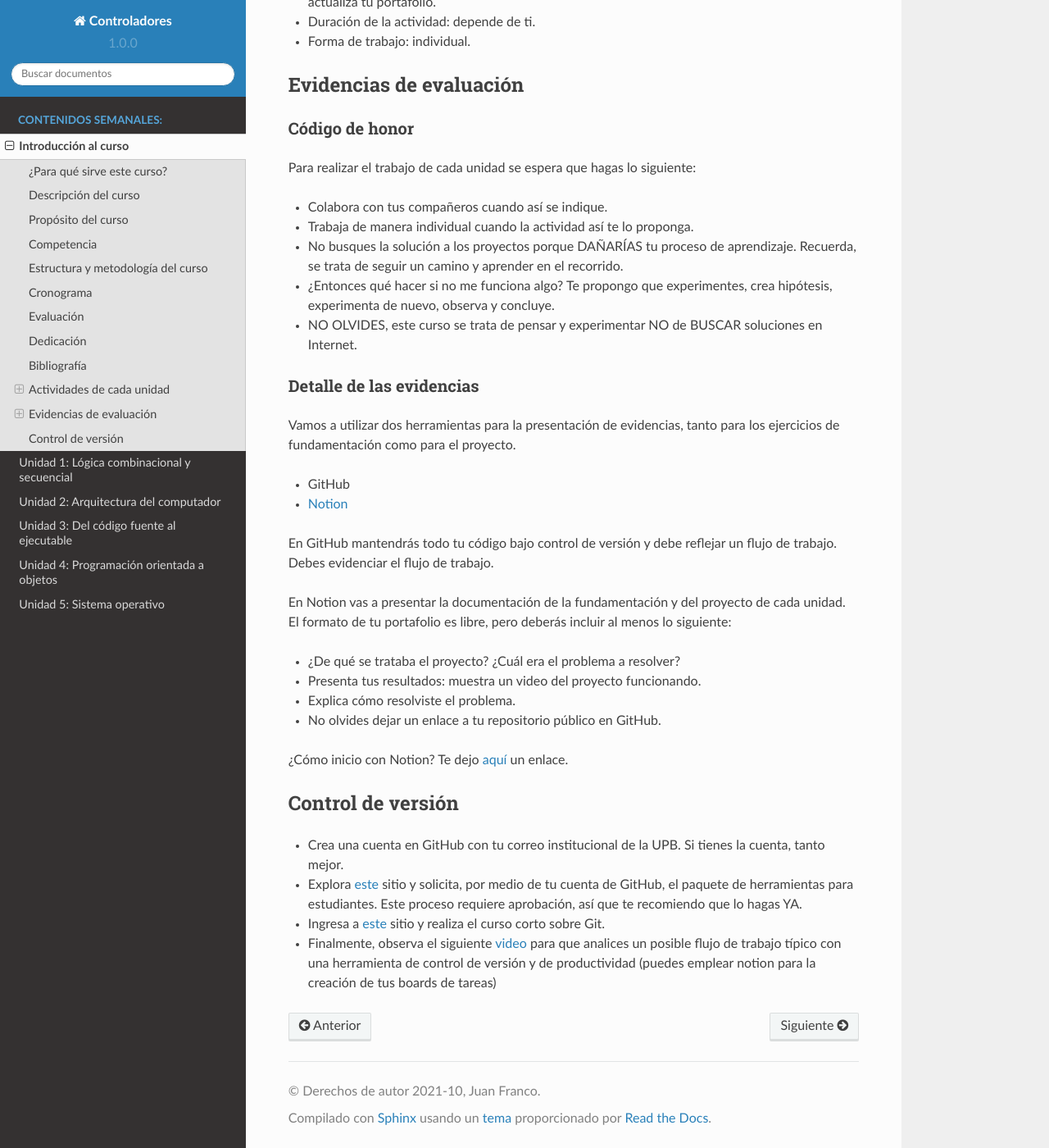
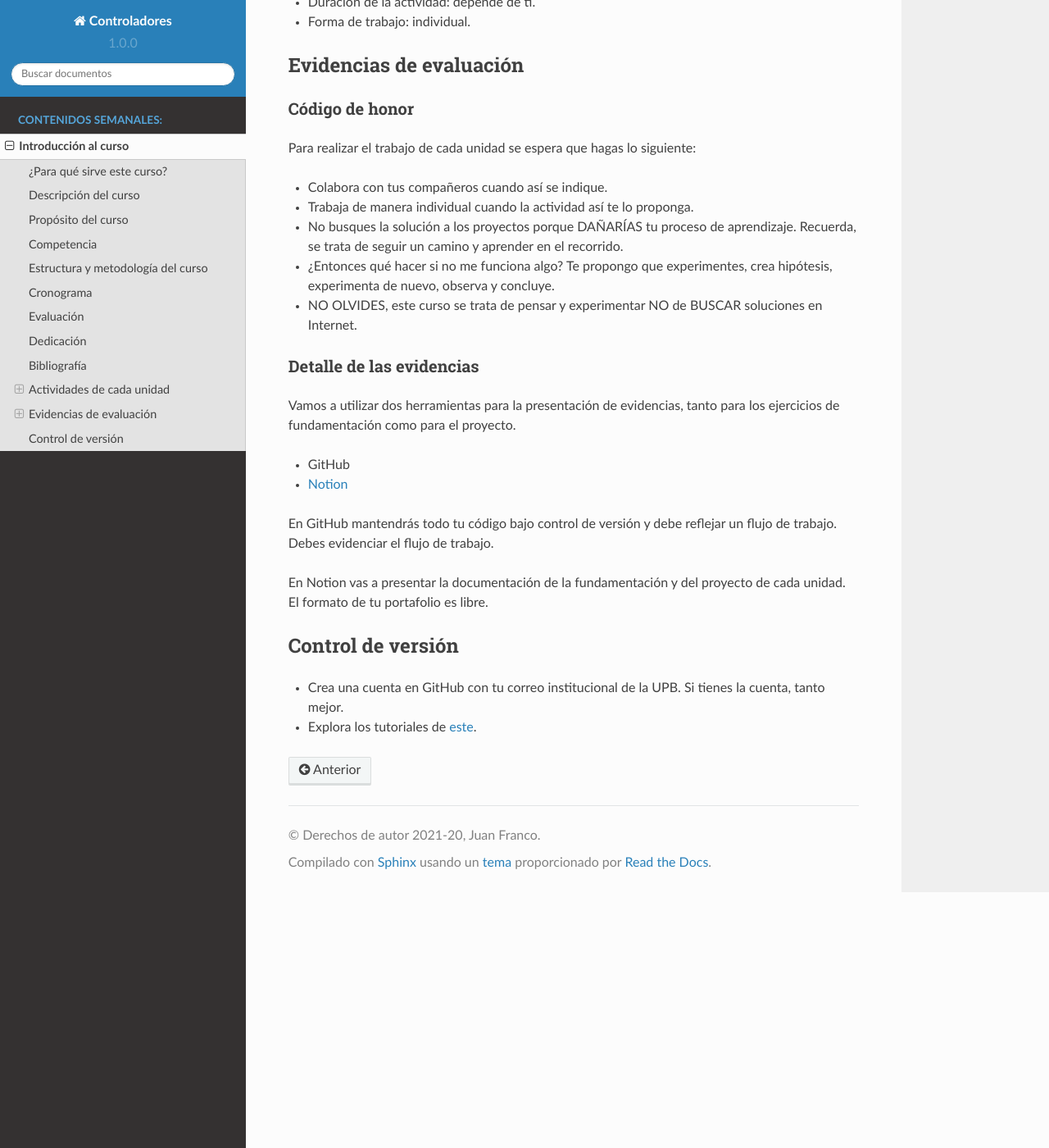
Before and after one commit to juanferfranco/controladores, a Sphinx documentation site: the page built from docs/_intro/intro.rst, in a window 1280 px wide and 1400 px high, scrolled down 2775 px. Shown: the whole window at 82% size. Built offline with Sphinx 7.4.7 and the Read the Docs theme 2.0.0, drawn with Linux system fonts in a browser that asks for light colours; some of the changed text lies outside the part shown.

Commit message:
init v2021.20

```diff
--- a/docs/_intro/intro.rst
+++ b/docs/_intro/intro.rst
@@ -19,7 +19,7 @@ Descripción del curso
 
 El objetivo del curso es comprender los fundamentos de los sistemas de
 cómputo para poder seleccionar y programar dichos sistemas con el fin de
-implementar experiencias interactivas u otro tipo de aplicaciones.
+implementar aplicaciones interactivas.
 
 Propósito del curso
 ---------------------
@@ -107,9 +107,9 @@ Actividades de cada unidad
 Actividad 1: encuentros sincrónicos
 ^^^^^^^^^^^^^^^^^^^^^^^^^^^^^^^^^^^^^
 
-* Fechas: martes a las 2 p.m..
+* Fechas: todos los jueves de 10 a.m. a 11:40 a.m.
 * Descripción: asesorías en tiempo real y evaluación.
-* Recursos: ingresa a `Discord <https://discord.gg/vC5RaagNcE>`__
+* Recursos: ingresa a `Teams <https://teams.microsoft.com/l/team/19%3a2120a8ab2394491a8b8a9bfe4d209156%40thread.tacv2/conversations?groupId=790121bd-4b34-49b3-b4f2-a29c7a9eee9d&tenantId=618bab0f-20a4-4de3-a10c-e20cee96bb35>`__
 * Duración de la actividad: sesiones de 1:40.
 * Forma de trabajo: individual-colaborativo/sincrónico
 
@@ -164,32 +165,11 @@ debe reflejar un flujo de trabajo. Debes evidenciar el flujo
 de trabajo.
 
 En Notion vas a presentar la documentación de la fundamentación y del proyecto
-de cada unidad. El formato de tu portafolio es libre, pero deberás incluir
-al menos lo siguiente:
-
-* ¿De qué se trataba el proyecto? ¿Cuál era el problema a resolver?
-
-* Presenta tus resultados: muestra un video del proyecto funcionando.
-
-* Explica cómo resolviste el problema.
-
-* No olvides dejar un enlace a tu repositorio público en GitHub.
-
-¿Cómo inicio con Notion? Te dejo `aquí <https://www.youtube.com/watch?v=0iS_E9tN8nk>`__
-un enlace.
+de cada unidad. El formato de tu portafolio es libre.
 
 Control de versión
 --------------------
 
 * Crea una cuenta en GitHub con tu correo institucional de la UPB. Si
   tienes la cuenta, tanto mejor.
-* Explora `este <https://www.gitkraken.com/student-resources>`__ sitio y
-  solicita, por medio de tu cuenta de GitHub, el paquete de herramientas
-  para estudiantes. Este proceso requiere aprobación, así que te recomiendo
-  que lo hagas YA.
-* Ingresa a `este <https://www.gitkraken.com/learn/git/tutorials>`__ sitio
-  y realiza el curso corto sobre Git.
-* Finalmente, observa el siguiente `video <https://www.youtube.com/watch?v=lYAHmthUO1M>`__
-  para que analices un posible flujo de trabajo típico con una herramienta de
-  control de versión y de productividad (puedes emplear notion para la creación
-  de tus boards de tareas)
+* Explora los tutoriales de `este <https://www.gitkraken.com/learn/git/tutorials>`__.
--- a/docs/conf.py
+++ b/docs/conf.py
@@ -20,7 +20,7 @@
 # -- Project information -----------------------------------------------------
 
 project = 'Controladores'
-copyright = '2021-10, Juan Franco'
+copyright = '2021-20, Juan Franco'
 author = 'Juan Franco'
 
 # The short X.Y version
```
Also changed, not shown: other parts of docs/_intro/intro.rst (+3 -2 lines), docs/index.rst (+1 -6 lines).
